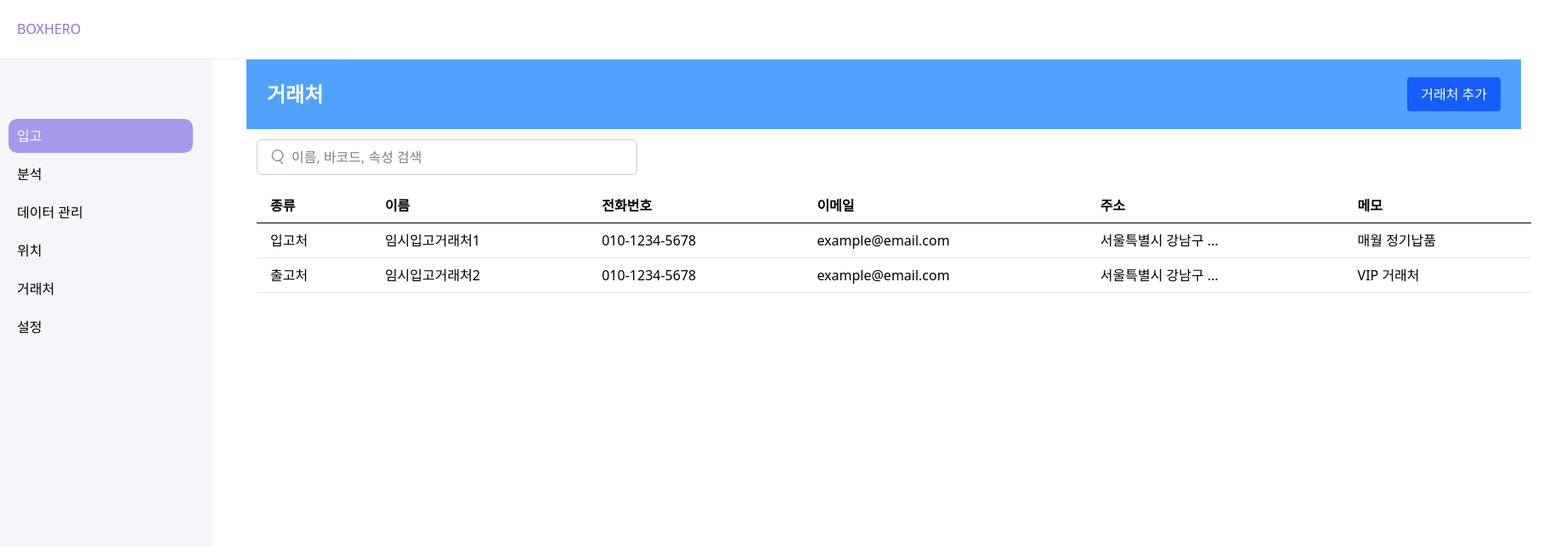
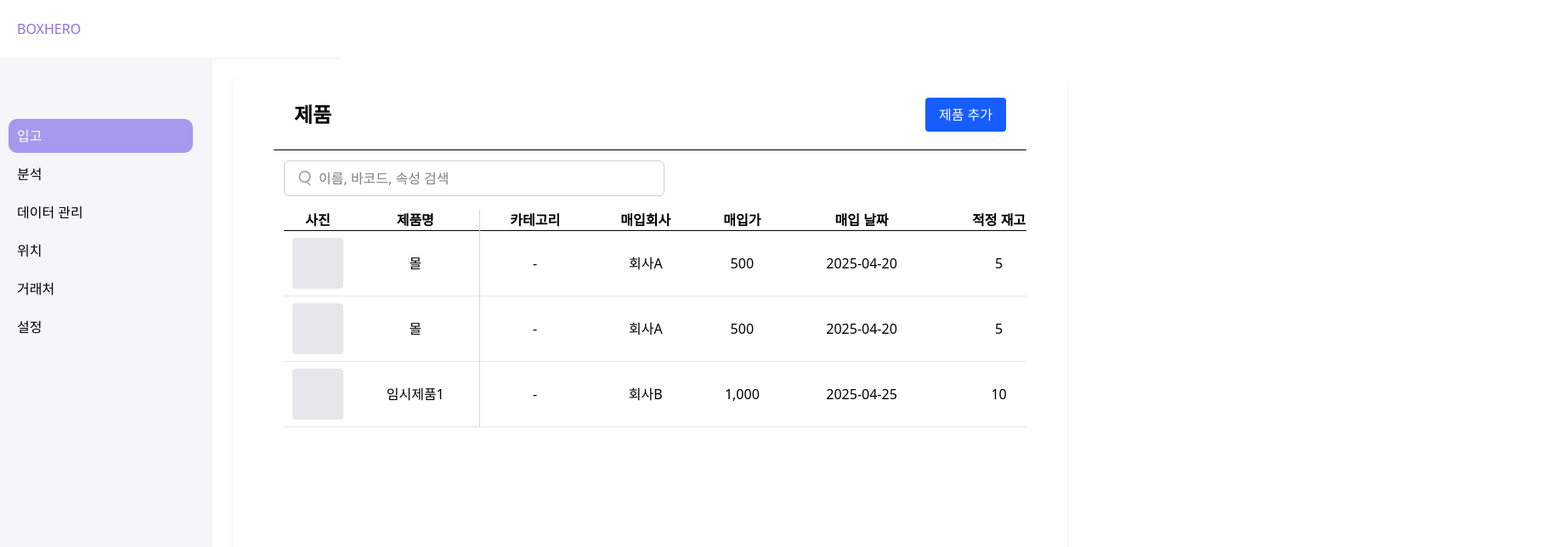
Before and after one commit to ESPko/finalTeamproject1, a React (Vite) app in the folder team1_react/: page / in a window 1280 px wide. Shown: the top 644 px of the page at 85% size, 1830 px wide, since content can reach past the window. Built offline with nearby package versions, Linux system fonts and the light colour scheme.

Commit message:
디자인 수정

```diff
--- a/team1_react/src/layout/Topline.jsx
+++ b/team1_react/src/layout/Topline.jsx
@@ -1,16 +1,18 @@
 
 function Topline({ title, actions, children }) {
   return (
-    <div className="px-10 pb-20">
-      {/* 헤더 영역 */}
-      <div className="bg-blue-400 w-[1500px] h-[82px] flex items-center justify-between px-6">
-        <div className="text-2xl font-semibold text-white">{title}</div>
+    <div className="px-2 pb-2">
+      {/* 헤더 영역: 반응형 */}
+      <div className="bg-white w-full min-w-[600px] h-[82px] flex items-center justify-between px-6">
+        <div className="text-2xl font-semibold">{title}</div>
         {actions && <div>{actions}</div>}
       </div>
 
-      {/* 본문 콘텐츠 */}
-      <div className="bg-danger w-[1500px]">
-        {children}
+      <div className="border-b w-full"></div>
+
+      {/* 본문 콘텐츠: 가로 스크롤 */}
+      <div className="overflow-x-auto w-full">
+        <div className="min-w-[1200px]">{children}</div>
       </div>
     </div>
   );
--- a/team1_react/src/main.jsx
+++ b/team1_react/src/main.jsx
@@ -27,9 +27,9 @@ createRoot(document.getElementById('root')).render(
     <SideBar />
     {/*    비품 목록 페이지*/}
     {/*<ProductList/>*/}
-    {/*<EquipmentInformation/>*/}
+    <EquipmentInformation/>
     {/*  <LocationInfo/>*/}
-      <ClientList/>
+    {/*  <ClientList/>*/}
     </div>
 
   </StrictMode>,
--- a/team1_react/src/page/Client/ClientList.jsx
+++ b/team1_react/src/page/Client/ClientList.jsx
@@ -42,6 +42,8 @@ function ClientList() {
 
 
   return (
+    <main className=" flex-1 p-6 overflow-y-auto ">
+      <div className="bg-white rounded shadow p-4 h-full min-w-[840px] overflow-auto" style={{ padding: '0px 40px 80px 40px' }}>
     <div>
       <Topline
         title="거래처"
@@ -140,6 +142,8 @@ function ClientList() {
         <ClientDetail client={selectedClient} />
       </Modal>
     </div>
+      </div>
+    </main>
   );
 }
 
--- a/team1_react/src/page/ProductList/EquipmentInformation.jsx
+++ b/team1_react/src/page/ProductList/EquipmentInformation.jsx
@@ -15,8 +15,17 @@ function EquipmentInformation() {
       price: '500',
       safetyStock: '5',
       totalQuantity: '2',
-      tempWarehouse1: '1',
-      tempWarehouse2: '1',
+      tempWarehouse: '임시창고1',
+      vendorName: '회사A',
+      orderDate: '2025-04-20',
+    },
+    {
+      name: '몰',
+      category: '-',
+      price: '500',
+      safetyStock: '5',
+      totalQuantity: '6',
+      tempWarehouse: '임시창고2',
       vendorName: '회사A',
       orderDate: '2025-04-20',
     },
@@ -26,8 +35,7 @@ function EquipmentInformation() {
       price: '1,000',
       safetyStock: '10',
       totalQuantity: '7',
-      tempWarehouse1: '0',
-      tempWarehouse2: '7',
+      tempWarehouse: '임시창고2',
       vendorName: '회사B',
       orderDate: '2025-04-25',
     },
@@ -42,8 +50,7 @@ function EquipmentInformation() {
     orderDate: true,
     safetyStock: true,
     totalQuantity: true,
-    tempWarehouse1: true,
-    tempWarehouse2: true,
+    tempWarehouse: true,
   });
   const toggleColumn = (key) => {
     setVisibleColumns((prev) => ({
@@ -64,6 +71,8 @@ function EquipmentInformation() {
 
 
   return (
+    <div className=" flex-1 p-6 overflow-y-auto ">
+      <div className="bg-white rounded shadow p-4 h-full min-w-[100px] overflow-auto" style={{ padding: '0px 40px 80px 40px' }}>
     <div>
       <Topline
         title="제품"
@@ -100,9 +109,9 @@ function EquipmentInformation() {
                 <span>컬럼 설정</span>
               </div>
               {showSettings && (
-                <div className="absolute top-12 right-0 bg-white border rounded shadow p-4 z-50">
+                <div className="absolute top-12 right-0 bg-white border rounded shadow p-2 z-50 inline-block">
                   {Object.keys(visibleColumns).map((key) => (
-                    <div key={key} className="flex items-center mb-2">
+                    <div key={key} className="inline-flex items-center mb-2">
                       <input
                         type="checkbox"
                         id={key}
@@ -118,8 +127,7 @@ function EquipmentInformation() {
                           orderDate: '매입날짜',
                           safetyStock: '적정재고',
                           totalQuantity: '현재재고',
-                          tempWarehouse1: '임시창고1',
-                          tempWarehouse2: '임시창고2',
+                          tempWarehouse: '창고 위치',
                         })[key]}
                       </label>
                     </div>
@@ -133,7 +141,7 @@ function EquipmentInformation() {
 
           {/* 테이블 */}
           <div className="overflow-auto w-full pretty-scrollbar flex-auto m-3 mt-4 text-center">
-            <table className="w-full table-fixed border-collapse">
+            <table className="w-full table-auto border-collapse">
               <thead className="bg-white">
               <tr className="bg-white sticky top-0 z-30 border-b">
                 <th className="sticky bg-white w-[80px]">사진</th>
@@ -141,11 +149,11 @@ function EquipmentInformation() {
                 {visibleColumns.category && <th>카테고리</th>}
                 {visibleColumns.vendorName && <th>매입회사</th>}
                 {visibleColumns.price && <th>매입가</th>}
-                {visibleColumns.orderDate && <th>매입날짜</th>}
-                {visibleColumns.safetyStock && <th>적정재고</th>}
-                {visibleColumns.totalQuantity && <th>현재재고</th>}
-                {visibleColumns.tempWarehouse1 && <th>임시창고1</th>}
-                {visibleColumns.tempWarehouse2 && <th>임시창고2</th>}
+                {visibleColumns.orderDate && <th>매입 날짜</th>}
+                {visibleColumns.safetyStock && <th>적정 재고</th>}
+                {visibleColumns.totalQuantity && <th>현재 재고</th>}
+                {visibleColumns.tempWarehouse && <th>창고 위치</th>}
+
               </tr>
               </thead>
               <tbody>
@@ -163,8 +171,7 @@ function EquipmentInformation() {
                   {visibleColumns.orderDate && <td>{product.orderDate}</td>}
                   {visibleColumns.safetyStock && <td>{product.safetyStock}</td>}
                   {visibleColumns.totalQuantity && <td>{product.totalQuantity}</td>}
-                  {visibleColumns.tempWarehouse1 && <td>{product.tempWarehouse1}</td>}
-                  {visibleColumns.tempWarehouse2 && <td>{product.tempWarehouse2}</td>}
+                  {visibleColumns.tempWarehouse && <td>{product.tempWarehouse}</td>}
                 </tr>
               ))}
               </tbody>
@@ -212,6 +219,8 @@ function EquipmentInformation() {
       </Modal>
 
     </div>
+      </div>
+    </div>
   );
 }
 
--- a/team1_react/src/page/location/LocationInfo.jsx
+++ b/team1_react/src/page/location/LocationInfo.jsx
@@ -26,6 +26,8 @@ function LocationInfo() {
   const [selectedLocation, setSelectedLocation] = useState(null);
 
   return (
+    <main className=" flex-1 p-6 overflow-y-auto ">
+      <div className="bg-white rounded shadow p-4 h-full min-w-[840px] overflow-auto" style={{ padding: '0px 40px 80px 40px' }}>
     <div>
       <Topline
         title="위치"
@@ -116,6 +118,8 @@ function LocationInfo() {
 
 
     </div>
+      </div>
+    </main>
   );
 }
 
```
